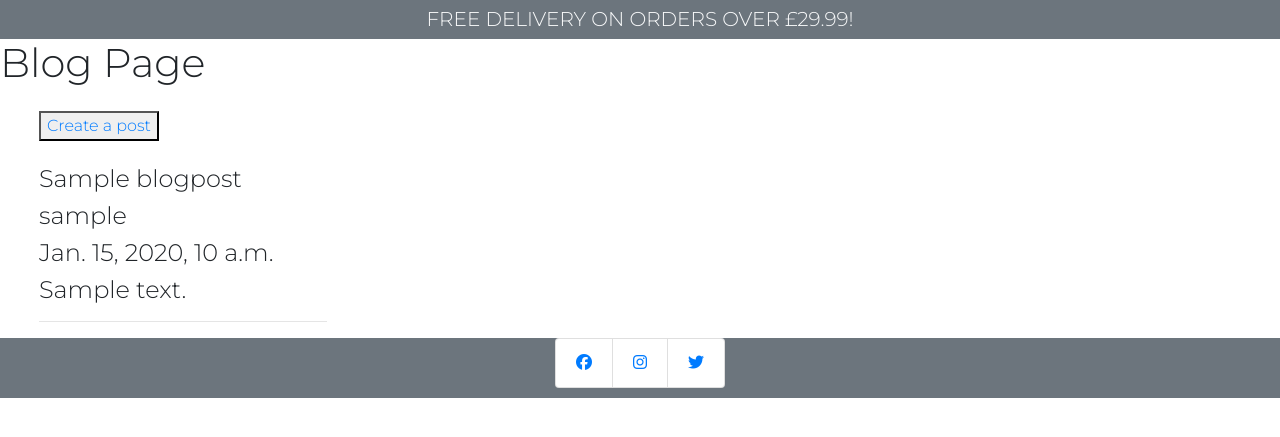
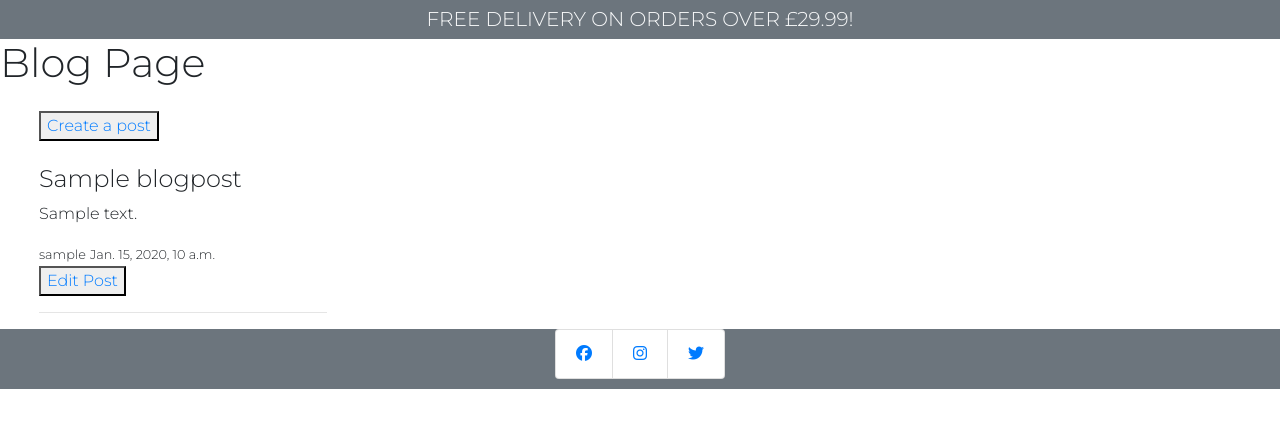
Before and after one commit to BegumDev/zafiya, a Django app: page /blog/ in a window 1280 px wide. Shown: the part 175-612 px from the top of the page. Run offline with Django 3.2, Linux system fonts and the light colour scheme; tables that the repository leaves empty hold one stand-in row (values such as "Sample post"); some libraries are stand-ins or nearby versions.

Commit message:
Add read and update blog posts page and views.

```diff
--- a/blog/templates/blog/blog.html
+++ b/blog/templates/blog/blog.html
@@ -15,9 +15,14 @@
     {% for x in posts %}
     <div class="col-3">
         <h4>{{ x.blog_title }}</h4>
-        <h4>{{ x.author }}</h4>
-        <h4>{{ x.created_on }}</h4>
-        <h4>{{ x.content }}</h4>
+        <p>{{ x.content }}</p>
+        <small>{{ x.author }}</small>
+        <small>{{ x.created_on }}</small>
+        <div class="row">
+            <div class="col-6">
+                <button><a href="{% url 'update_post' x.id %}">Edit Post</a></button>
+            </div>
+        </div>
         <hr>
     </div>
     {% endfor %}
--- a/blog/urls.py
+++ b/blog/urls.py
@@ -5,4 +5,6 @@ from . import views
 urlpatterns = [
     path('', views.view_blog, name='view_blog'),
     path('create_post/', views.create_post, name='create_post'),
+    path('read_post/<int:id>', views.read_post, name='read_post'),
+    path('update_post/<int:id>', views.update_post, name='update_post'),
 ]
--- a/blog/views.py
+++ b/blog/views.py
@@ -68,3 +68,42 @@ def create_post(request):
       }
 
     return render(request, template, context)
+
+
+def read_post(request, id):
+    """ View individual post """
+    post = BlogPost.objects.get(id=int(id))
+
+    template = 'blog/read_post.html'
+    context = {
+        'post': post,
+    }
+    return render(request, template, context)
+
+
+def update_post(request, id):
+    """ View to create a blog post """
+
+    post = BlogPost.objects.get(id=int(id))
+
+    current_info = {
+        'blog_title': post.blog_title,
+        'content': post.content,
+    }
+    form = BlogForm(initial=current_info)
+
+    if request.method == 'POST':
+        form = BlogForm(request.POST, instance=post)
+        if form.is_valid:
+            form.save()
+            messages.success(request, 'Blog post successfully updated')
+            return redirect(reverse('view_blog'))
+        else:
+            messages.error(request, 'There was an error with the form. Please try again.')
+
+    template = 'blog/update_post.html'
+    context = {
+          'form': form,
+      }
+
+    return render(request, template, context)
```
Also changed, not shown: blog/templates/blog/read_post.html (added, +26 -0 lines), blog/templates/blog/update_post.html (added, +21 -0 lines).
